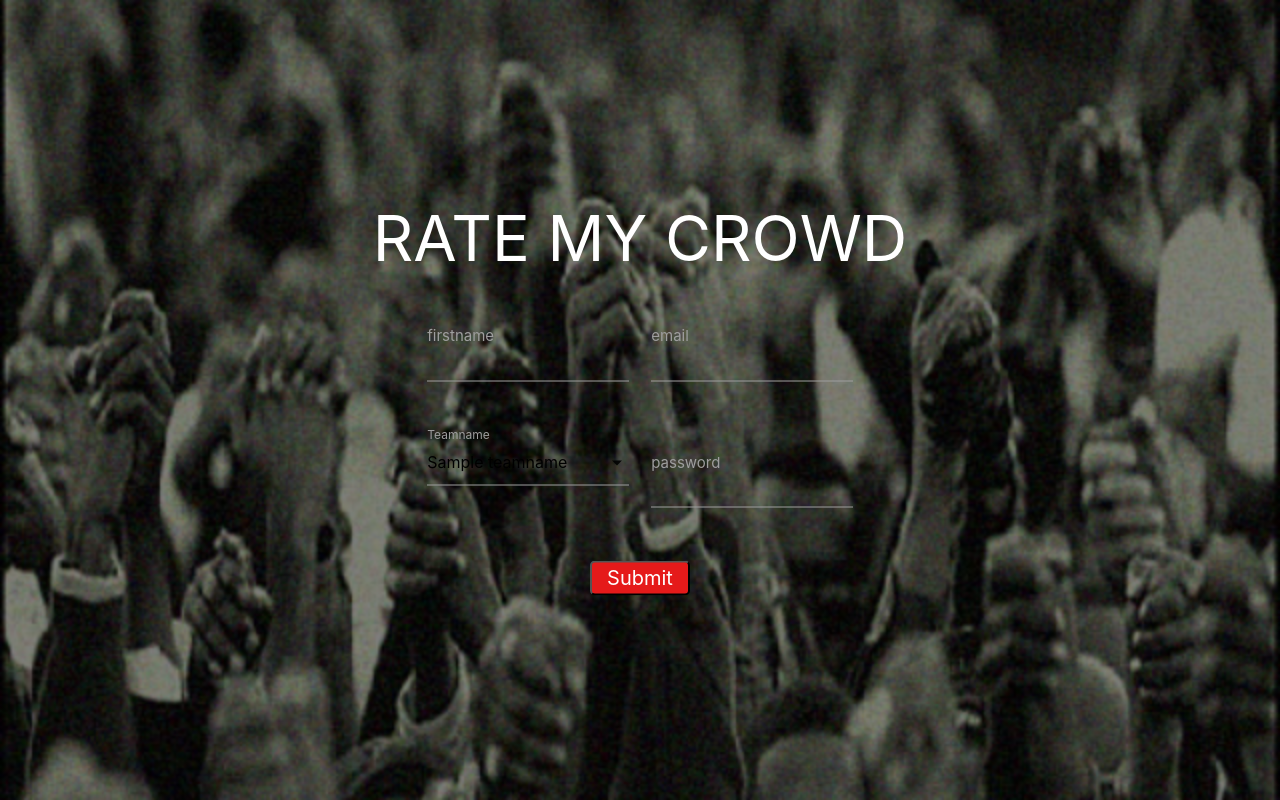
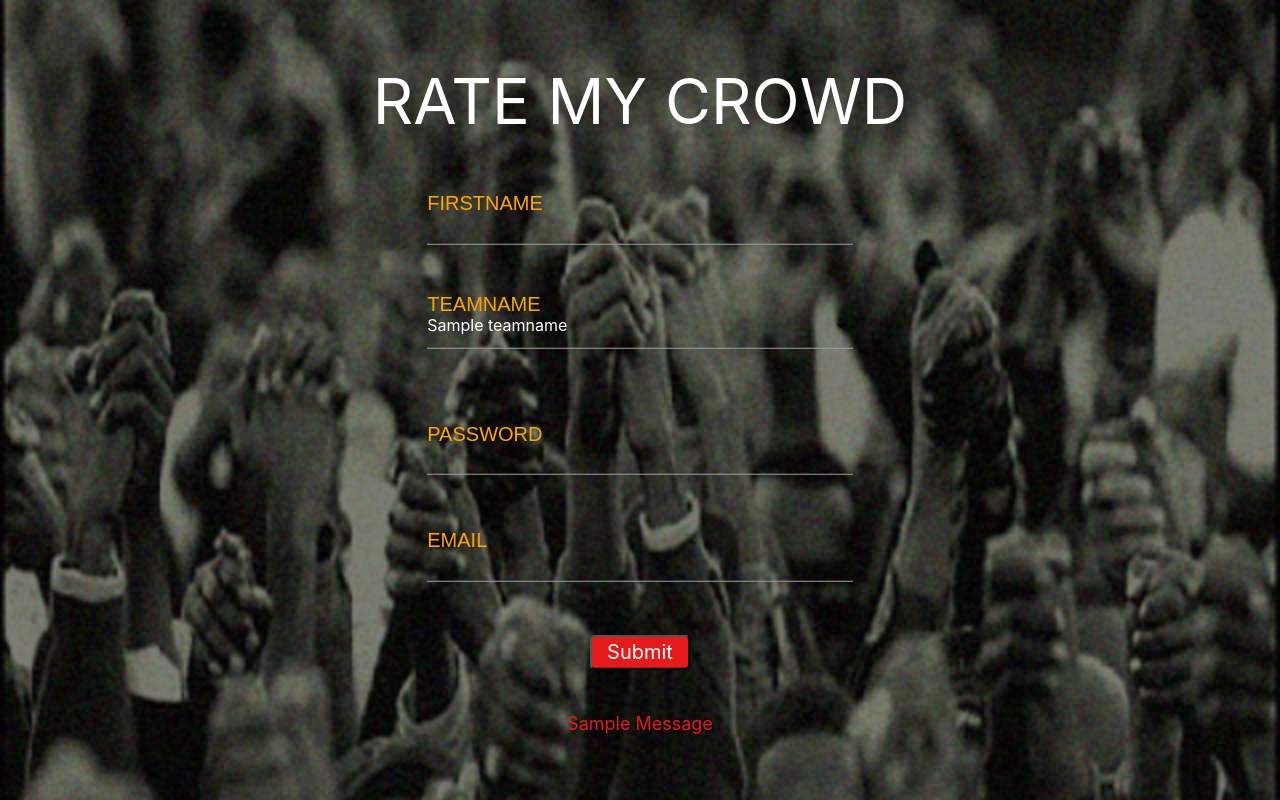
Before and after one commit to tidders2000/rmc, a Flask app: page /signup in a window 1280 px wide. Run offline with Flask 2, Linux system fonts and the light colour scheme; tables that the repository leaves empty or names only in its code hold one stand-in row (values such as "Sample post"); one stand-in notice (Sample message) is shown; data that the repository does not hold is empty.

Commit message:
bug fixes on signin

```diff
--- a/app.py
+++ b/app.py
@@ -125,6 +125,7 @@ def signup():
 #adds page title and form
  page_title = "Sign Up"
  form = SignUp()
+#populate team dropdown
  try:
          with connection.cursor(pymysql.cursors.DictCursor) as cursor:
              sql= "SELECT * FROM teamname;"
@@ -132,10 +133,14 @@ def signup():
              teamname = cursor.fetchall()
 
  except: flash('error')
+
+
+
+
  if request.method == 'POST' and form.validate_on_submit():
 
        fullname=request.form['fullname']
-
+       team=request.form['teamie']
        password=generate_password_hash(request.form['password'])
        email=request.form['email']
        profileImage='blank_profile.png'
@@ -147,6 +152,7 @@ def signup():
             cursor.execute(sql,(email))
             result = cursor.fetchall()
 
+  #checks email is not already in use
 
             if len(result)!=0:
                 flash('already registered')
@@ -155,8 +161,8 @@ def signup():
 
             else:
                 with connection.cursor() as cursor:
-                    sql= "INSERT INTO `users` (`name`, `email`, `password`,`profileImage`) VALUES (%s, %s, %s, %s)"
-                    cursor.execute(sql,(fullname,email,password,profileImage))
+                    sql= "INSERT INTO `users` (`name`, `email`, `password`,`profileImage`,`teamId`) VALUES (%s, %s, %s, %s,%s)"
+                    cursor.execute(sql,(fullname,email,password,profileImage,team))
                     connection.commit()
                     flash('User created please login')
                     session['user'] = request.form['email']
--- a/forms.py
+++ b/forms.py
@@ -1,5 +1,5 @@
 from flask_wtf import FlaskForm
-from wtforms import StringField, PasswordField, BooleanField, SubmitField
+from wtforms import StringField, PasswordField, BooleanField, SubmitField, SelectField
 from wtforms.validators import DataRequired
 
 class LoginForm(FlaskForm):
@@ -10,7 +10,7 @@ class LoginForm(FlaskForm):
 
 class SignUp(FlaskForm):
     fullname = StringField('firstname', validators=[DataRequired()])
-    teamname = StringField('teamname', validators=[DataRequired()])
+
     email = StringField('email', validators=[DataRequired()])
     password = PasswordField('password', validators=[DataRequired()])
     submit = SubmitField('Sign In')
--- a/static/css/style.css
+++ b/static/css/style.css
@@ -62,15 +62,19 @@ ul li a {
 }
 /*............. login..............   */
 
-.input-text label{
+.input-text label, .input-field label{
     font-family: sans-serif;
-    font-size: 30px;
+    font-size: 20px;
     color:orange;
+    text-transform: uppercase;
+
 }
 
-.input-text input{
+.input-text input, .input-field input{
     color:white;
 }
+
+
 
 .button{
 
--- a/templates/signup.html
+++ b/templates/signup.html
@@ -19,33 +19,50 @@
 
       <div class="container">
         <div class="row">
-          <form class="col s12" action="" method="POST">
+          <form class="col s12 " action="" method="POST">
             {{ form.hidden_tag() }}
             <div class="row">
-              <div class="input-field col s12 l6">
+              <div class="input-field col s12 center-align ">
                 {{ form.fullname.label }}<br> {{ form.fullname(size=60) }}
               </div>
-              <div class="input-field col s12 l6">
-                {{ form.email.label }}<br> {{ form.email(size=32) }}
-              </div>
+
             </div>
 
 
             <div class="row">
-              <div class="input-field col s12 l6">
+              <div class="input-field col s12 l12">
+
                 <select name='teamie'>
-    {% for team in teamname %}
-      <option value="{{team.id}}" id='teamname' name='teamname'>{{team.teamname}}</option>
-    {% endfor %}
-    </select>
+                 {% for team in teamname %}
+
+                <option class= 'input-field' value="{{team.id}}" id='teamname' name='teamname'>{{team.teamname}}</option>
+                 {% endfor %}
+
+                </select>
+
                 <label>Teamname</label>
               </div>
-              <div class="input-field col s12 l6">
+            </div>
+            <div class="row">
+              <div class="input-field col s12  l12">
                 {{ form.password.label }}<br> {{ form.password(size=32) }}
+              </div>
+              <div class="input-field col s12 l12">
+                {{ form.email.label }}<br> {{ form.email(size=32) }}
               </div>
             </div>
             <div class="input-submit center">
               <input type="submit" value="Submit" class="button_sign"></div><br>
+            <div class="messages">
+
+              {% with messages = get_flashed_messages() %} {% if messages %}
+              <ul>
+                {% for message in messages %}
+                <li>{{ message }}</li>
+                {% endfor %}
+              </ul>
+              {% endif %} {% endwith %}
+            </div>
         </div>
         </form>
       </div>
```
Also changed, not shown: static/images/profile/girlprofile.jpeg (added).
